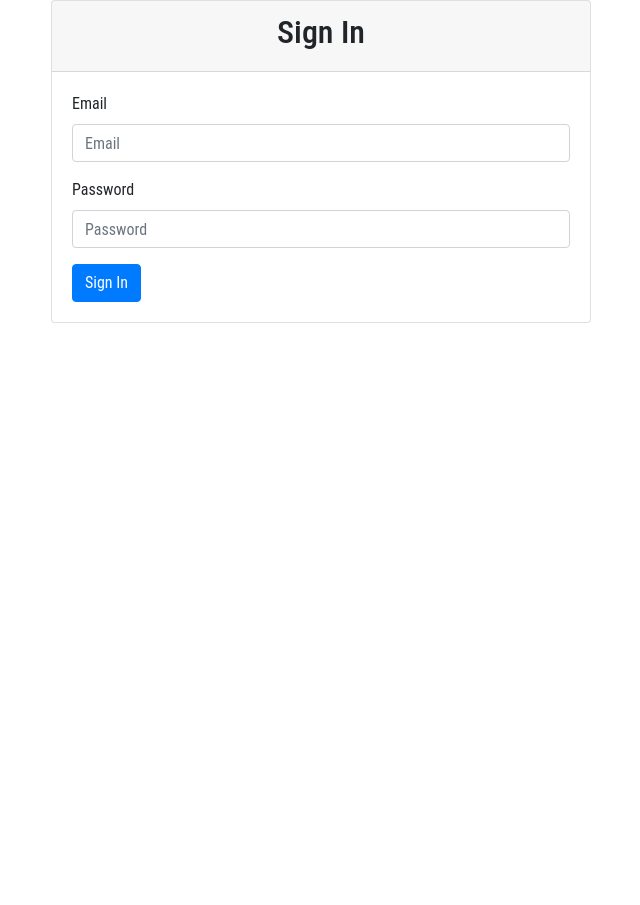
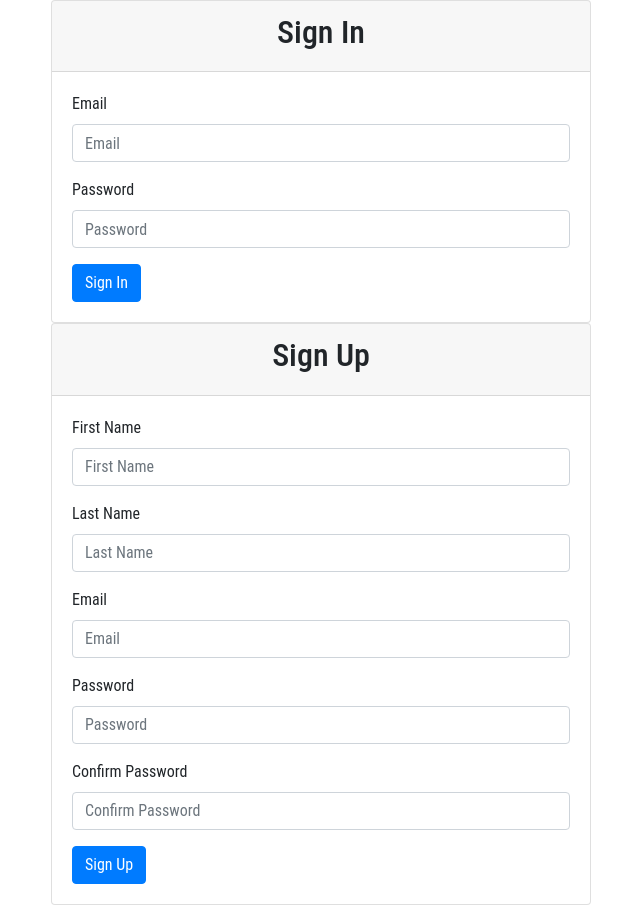
Before and after one commit to alizand1992/self-leveling-iot-frontend, a React (Create React App) app: page / in a window 1280 px wide. Shown: the whole page, without its empty margins (319-959 px from the left). Before the commit the page ends 800 px from the top, so only its background shows below. Built offline with nearby package versions, Linux system fonts and the light colour scheme.

Commit message:
RF-8 Create Sign Up component and add some test

```diff
--- a/package.json
+++ b/package.json
@@ -10,6 +10,7 @@
     "react": "^16.13.1",
     "react-bootstrap": "^1.3.0",
     "react-dom": "^16.13.1",
+    "react-loading": "^2.0.3",
     "react-scripts": "3.4.1"
   },
   "scripts": {
--- a/src/App.js
+++ b/src/App.js
@@ -1,13 +1,19 @@
-import React from 'react';
+import React, { Suspense } from 'react';
 
 import Container from 'react-bootstrap/Container';
 
-import SignIn from './Components/Users/SignIn';
+import Loading from './Components/Common/Loading';
 
 function App() {
+  const SignIn = React.lazy(() => import('./Components/Users/SignIn'));
+  const SignUp = React.lazy(() => import('./Components/Users/SignUp'));
+
   return (
     <Container>
-      <SignIn />
+      <Suspense fallback={<Loading />}>
+        <SignIn />
+        <SignUp />
+      </Suspense>
     </Container>
   );
 }
--- /dev/null
+++ b/src/Components/Common/Loading.js
@@ -0,0 +1,16 @@
+import React from 'react';
+
+import ReactLoading from 'react-loading';
+
+
+const Loading = () => (
+  <ReactLoading type="spin"
+                style={{
+                  marginLeft: 'auto',
+                  marginRight: 'auto',
+                  width: 100,
+                  fill: '#aaa'
+                }} />
+);
+
+export default Loading;
--- a/src/Components/Users/SignIn.js
+++ b/src/Components/Users/SignIn.js
@@ -1,10 +1,10 @@
 import React from 'react';
 
+import Button from 'react-bootstrap/Button';
 import Card from 'react-bootstrap/Card';
 import Col from 'react-bootstrap/Col';
+import Form from 'react-bootstrap/Form';
 import Row from 'react-bootstrap/Row';
-import Form from 'react-bootstrap/Form';
-import Button from 'react-bootstrap/Button';
 
 class SignIn extends React.Component {
   constructor(props) {
--- /dev/null
+++ b/src/Components/Users/SignUp.js
@@ -0,0 +1,89 @@
+import React from 'react';
+
+import Button from 'react-bootstrap/Button';
+import Card from 'react-bootstrap/Card';
+import Col from 'react-bootstrap/Col';
+import Form from 'react-bootstrap/Form';
+import Row from 'react-bootstrap/Row';
+
+class SignUp extends React.Component {
+  constructor(props) {
+    super(props);
+
+    this.state = {
+      first_name: '',
+      last_name: '',
+      email: '',
+      password: '',
+      confirm_password: '',
+
+    };
+  }
+
+  handleChange = (e, field) => {
+    this.setState({ [field]: e.target.value });
+  }
+
+  render() {
+    const { first_name, last_name, email, password, confirm_password } = this.state;
+
+    return (
+      <Row>
+        <Col md={{ span: 6, offset: 3 }}>
+          <Card>
+            <Card.Header style={{ textAlign: 'center' }}>
+              <h2>Sign Up</h2>
+            </Card.Header>
+            <Card.Body>
+              <Form>
+                <Form.Group>
+                  <Form.Label>First Name</Form.Label>
+                  <Form.Control type="text"
+                                id="first_name"
+                                value={first_name}
+                                placeholder="First Name"
+                                onChange={(e) =>  this.handleChange(e, 'first_name')} />
+                </Form.Group>
+                <Form.Group>
+                  <Form.Label>Last Name</Form.Label>
+                  <Form.Control type="text"
+                                id="last_name"
+                                value={last_name}
+                                placeholder="Last Name"
+                                onChange={(e) =>  this.handleChange(e, 'last_name')} />
+                </Form.Group>
+                <Form.Group>
+                  <Form.Label>Email</Form.Label>
+                  <Form.Control type="email"
+                                id="email"
+                                value={email}
+                                placeholder="Email"
+                                onChange={(e) =>  this.handleChange(e, 'email')} />
+                </Form.Group>
+                <Form.Group>
+                  <Form.Label>Password</Form.Label>
+                  <Form.Control type="password"
+                                id="password"
+                                value={password}
+                                placeholder="Password"
+                                onChange={(e) =>  this.handleChange(e, 'password')} />
+                </Form.Group>
+                <Form.Group>
+                  <Form.Label>Confirm Password</Form.Label>
+                  <Form.Control type="password"
+                                id="confirm_password"
+                                value={confirm_password}
+                                placeholder="Confirm Password"
+                                onChange={(e) =>  this.handleChange(e, 'confirm_password')} />
+                </Form.Group>
+                <Button variant="primary">Sign Up</Button>
+              </Form>
+            </Card.Body>
+          </Card>
+        </Col>
+      </Row>
+    );
+  }
+}
+
+export default SignUp;
```
Also changed, not shown: 2 other files (tests, documents, lock files or other folders).
